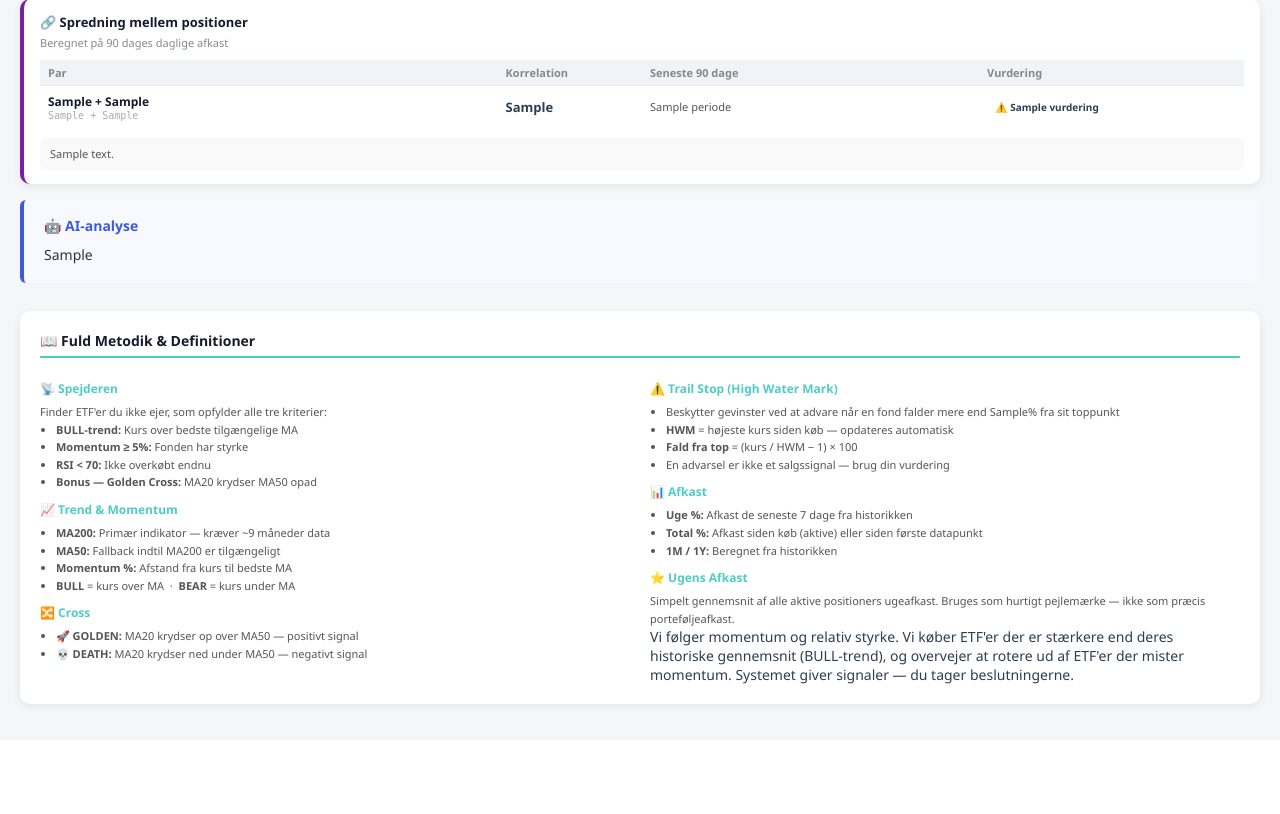
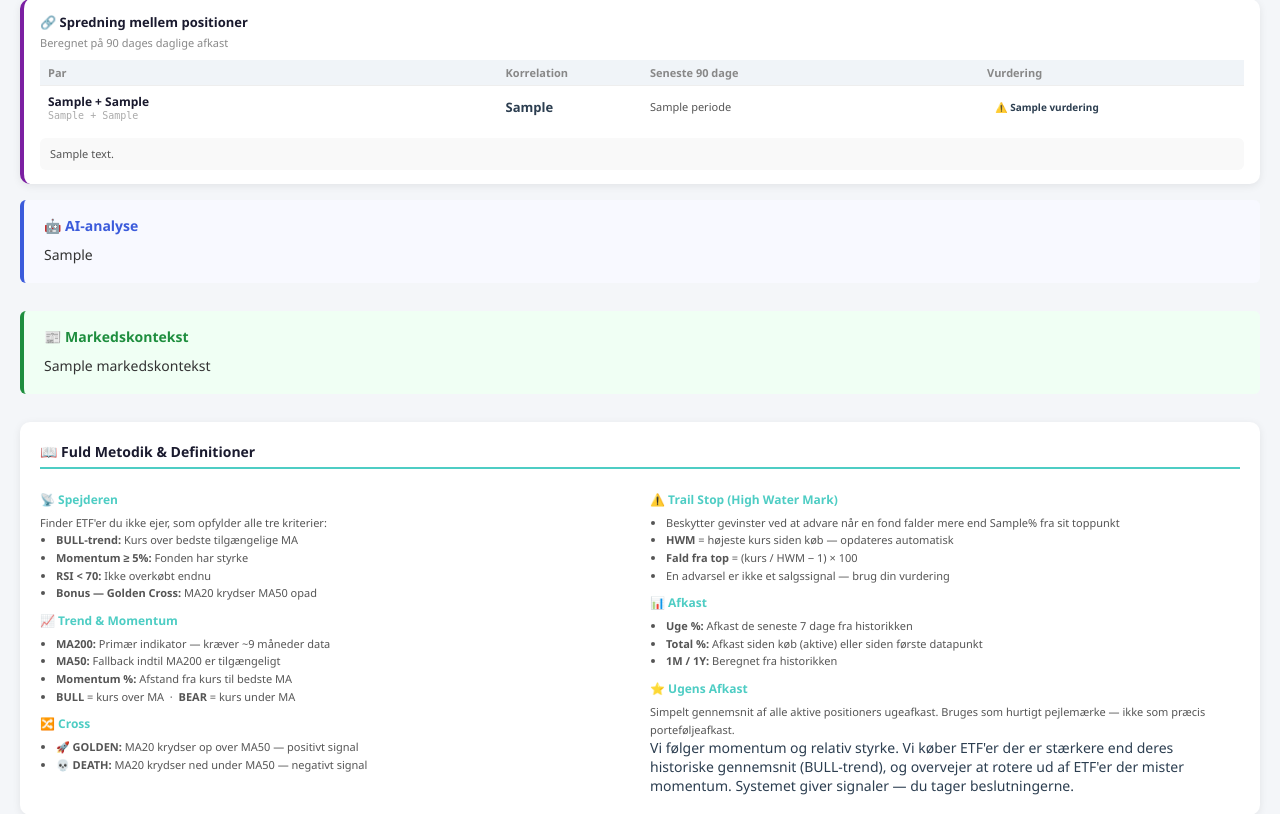
Before and after one commit to Alf4444/TrendAgent, a Python web app: template templates/etf_weekly.html.j2 in a window 1280 px wide. Shown: the part 1955-2769 px from the top of the page. Before the commit the page ends 2667 px from the top, so only its background shows below. Run offline with Jinja, Linux system fonts and the light colour scheme; the template is opened without the code that fills it: most values are stand-ins (such as "Sample title", 1, 10 or a date in 2020).

Commit message:
Update etf_weekly.html.j2

```diff
--- a/templates/etf_weekly.html.j2
+++ b/templates/etf_weekly.html.j2
@@ -55,6 +55,26 @@
     .s-badge-new { background: #e6f1fb; color: #0c447c; border-color: #85b7eb; }
     .s-badge-rsi { background: #fce8e6; color: #c62828; border-color: #f5c6c6; }
     .s-badge-ask-garanti { background: #e8f5e9; color: #1b5e20; border-color: #a5d6a7; }
+
+    /* Markedskontekst sektion */
+    .markedskontekst {
+      margin: 0 0 28px 0;
+      padding: 16px 20px;
+      background: var(--card-bg, #f0fff4);
+      border-left: 4px solid #1e8e3e;
+      border-radius: 6px;
+    }
+    .markedskontekst-header {
+      font-weight: 700;
+      color: #1e8e3e;
+      margin-bottom: 8px;
+      font-size: 14px;
+    }
+    .markedskontekst-tekst {
+      font-size: 14px;
+      line-height: 1.7;
+      color: var(--text, #333);
+    }
     .s-stats { display: grid; grid-template-columns: 1fr 1fr 1fr; gap: 6px; margin-bottom: 8px; }
     .s-stat { background: rgba(0,0,0,0.03); border-radius: 6px; padding: 5px 8px; }
     .s-stat-label { font-size: 10px; color: #888; margin-bottom: 1px; }
@@ -582,6 +602,14 @@
   </div>
   {% endif %}
 
+  <!-- MARKEDSKONTEKST -->
+  {% if markedskontekst %}
+  <div class="markedskontekst">
+    <div class="markedskontekst-header">📰 Markedskontekst</div>
+    <div class="markedskontekst-tekst">{{ markedskontekst | safe }}</div>
+  </div>
+  {% endif %}
+
   <!-- METODIK -->
   <div class="metodik">
     <h3>📖 Fuld Metodik & Definitioner</h3>
```
